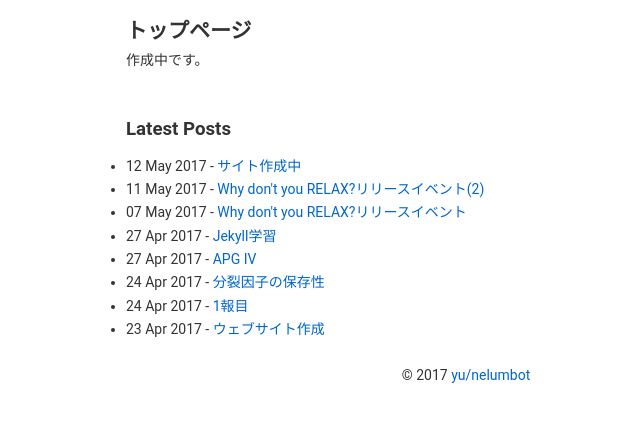
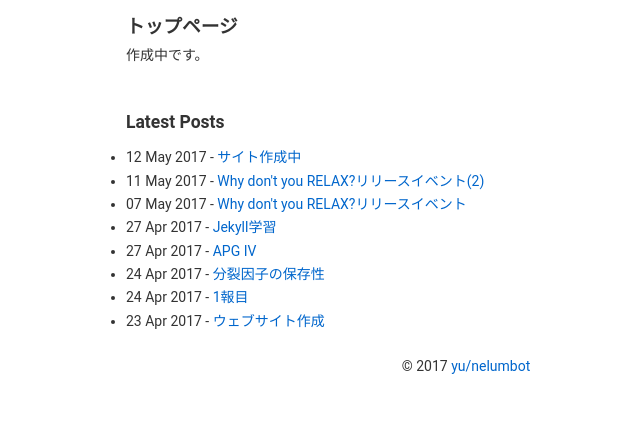
Before and after one commit to yunelumbot/test-site, a Jekyll site: the page built from index.md, in a window 1280 px wide. Shown: the top 422 px of the page, without its empty margins (174-814 px from the left). Built offline with Jekyll 4.4.1, drawn with Linux system fonts in a browser that asks for light colours.

Commit message:
CSSの値検討中

```diff
--- a/_sass/typography.scss
+++ b/_sass/typography.scss
@@ -77,13 +77,13 @@ h1 {
 }
 
 h2 {
-	font-size: 1.5em; /* 36px/18px */
+	font-size: 1.3333em; /* 36px/18px */
 	line-height: 1.6667em; /* 48px/36px */
 	padding: 0.66667em 0 0 0; /* 12px/36px * 2, pnly top (Use padding instead of margin to maintain proximity with paragraph) */
 }
 
 h3, h4, h5, h6 {
-	font-size: 1.3333em; /* 24px/18px */
+	font-size: 1.25em; /* 24px/18px */
 	line-height: 1.6667em; /* 24px/24px */
 	padding: 0.5em 0; /* 12px/24px * 2 (Use padding instead of margin to maintain proximity with paragraph) */
 }
```
